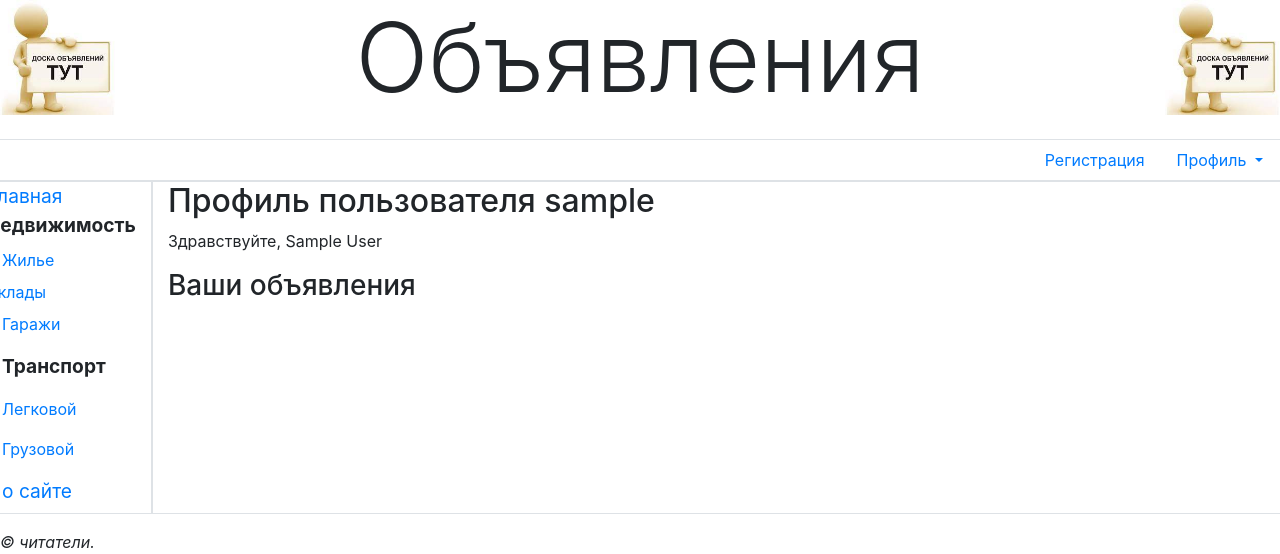
After one commit to BabintsevVO/BB_Dronov, a Django app: page /accounts/profile/ in a window 1280 px wide. The commit adds this page. Shown: the top 554 px of the page. Run offline with Django 4.2, Linux system fonts and the light colour scheme; the visitor is signed in with stand-in values (Sample User, id 1); some libraries are stand-ins or nearby versions.

Commit message:
add profile and logout

```diff
--- a/bboard/main/templates/layout/basic.html
+++ b/bboard/main/templates/layout/basic.html
@@ -28,11 +28,11 @@
                href="#" role="button" aria-haspopup="true"
                aria-expanded="false"> Пpoфиль </a>
                 <div class="dropdown-menu">
-                    <a class="dropdown-item" href="#">Moи объявления </a>
+                    <a class="dropdown-item" href="{% url 'main:profile' %}">Moи объявления </a>
                     <a class="dropdown-item" href="#">Изменить личные данные </a>
                     <a class="dropdown-item" href="#">Изменить пароль </a>
                     <div class="dropdown-divider"></div>
-                    <a class="dropdown-item" href="#">Выйти</a>
+                    <a class="dropdown-item" href="{% url 'main:logout' %}">Выйти</a>
                     <div class="dropdown-divider"></div>
                     <a class="dropdown-item" href="#">Удалить</a>
                 </div>
--- a/bboard/main/templates/main/login.html
+++ b/bboard/main/templates/main/login.html
@@ -7,7 +7,7 @@
 <h2>Вход</h2>
 {% if user.is_authenticated %}
 <p>вы уже выполнили вход</p>
-{% elif %}
+{% else %}
 <form method="post" >
     {% csrf_token %}
     {% bootstrap_form form layout='horizontal' %}
--- /dev/null
+++ b/bboard/main/templates/main/profile.html
@@ -0,0 +1,13 @@
+{% extends "layout/basic.html" %}
+
+{% block title %} Профиль пользователя {% endblock %}
+
+{% block content %}
+<h2>Профиль пользователя {{ user.username }}</h2>
+{% if user.first_name and user.last_name %}
+<p>Здравствуйте, {{ user.first_name }} {{ user.last_name }}</p>
+{% else %}
+<p>Здравствуйте!</p>
+{% endif %}
+<h3>Ваши объявления</h3>
+{% endblock %}
--- a/bboard/main/urls.py
+++ b/bboard/main/urls.py
@@ -1,9 +1,11 @@
 from django.urls import path
-from .views import index, other_page, BBLoginView
+from .views import index, other_page, BBLoginView, profile, BBLogoutView
 
 app_name = 'main'
 urlpatterns = [
     path('<str:page>/', other_page, name='other'),
     path('accounts/login/', BBLoginView.as_view(), name='login'),
+    path('accounts/profile/', profile, name='profile'),
+    path('accounts/logout/', BBLogoutView.as_view(), name='logout'),
     path('', index, name='index'),
 ]
--- a/bboard/main/views.py
+++ b/bboard/main/views.py
@@ -2,7 +2,9 @@ from django.shortcuts import render
 from django.http import HttpResponse, Http404
 from django.template import TemplateDoesNotExist
 from django.template.loader import get_template
-from django.contrib.auth.views import LoginView
+from django.contrib.auth.views import LoginView, LogoutView
+from django.contrib.auth.decorators import login_required
+from django.contrib.auth.mixins import LoginRequiredMixin
 
 
 def index(request):
@@ -19,3 +21,12 @@ def other_page(request, page):
 
 class BBLoginView(LoginView):
     template_name = 'main/login.html'
+
+
+class BBLogoutView(LoginRequiredMixin, LogoutView):
+    template_name = 'main/logout.html'
+
+
+@login_required()
+def profile(request):
+    return render(request, 'main/profile.html')
```
Also changed, not shown: bboard/main/templates/main/logout.html (added, +8 -0 lines), 1 other file.
